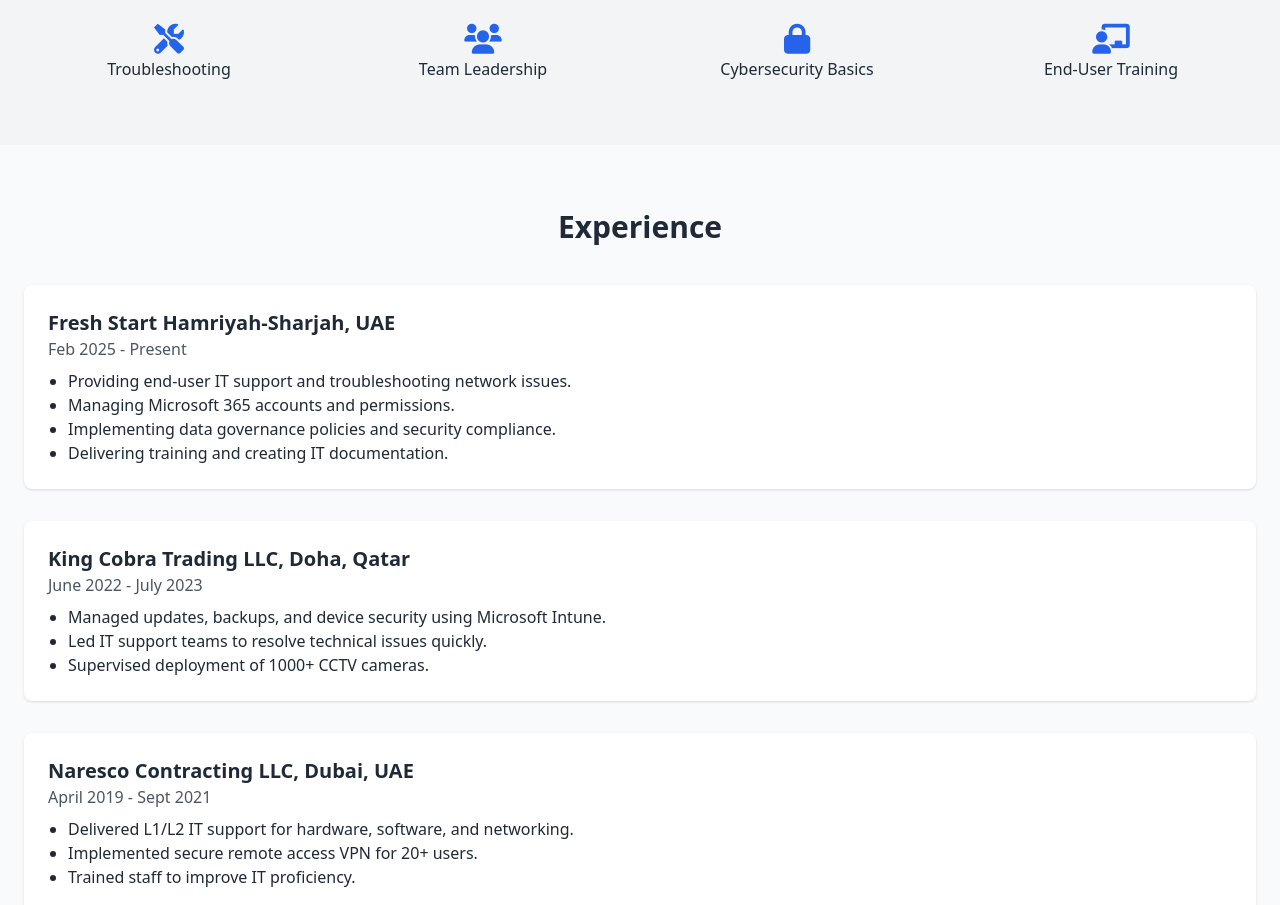
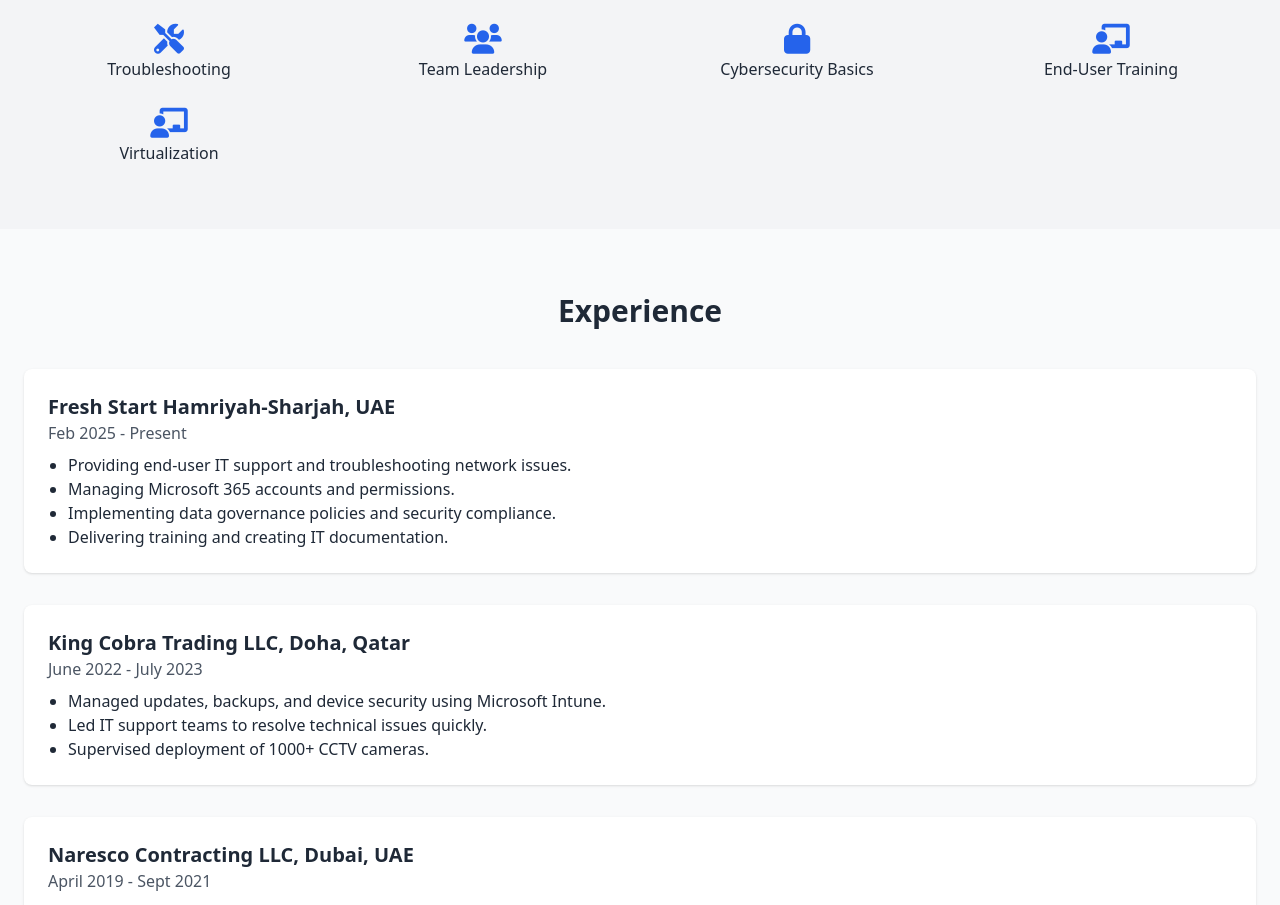
Before and after one commit to Shaadmd77/shaadmd77.github.io, a plain HTML site: page index.html in a window 1280 px wide. Shown: the part 903-1808 px from the top of the page. Drawn offline with nearby package versions, Linux system fonts and the light colour scheme.

Commit message:
Update index.html

```diff
--- a/index.html
+++ b/index.html
@@ -52,6 +52,7 @@
         <div><i class="fas fa-users text-3xl text-blue-600"></i><p>Team Leadership</p></div>
         <div><i class="fas fa-lock text-3xl text-blue-600"></i><p>Cybersecurity Basics</p></div>
         <div><i class="fas fa-chalkboard-teacher text-3xl text-blue-600"></i><p>End-User Training</p></div>
+        <div><i class="fas fa-chalkboard-teacher text-3xl text-blue-600"></i><p>Virtualization</p></div>
       </div>
     </div>
   </section>
```
